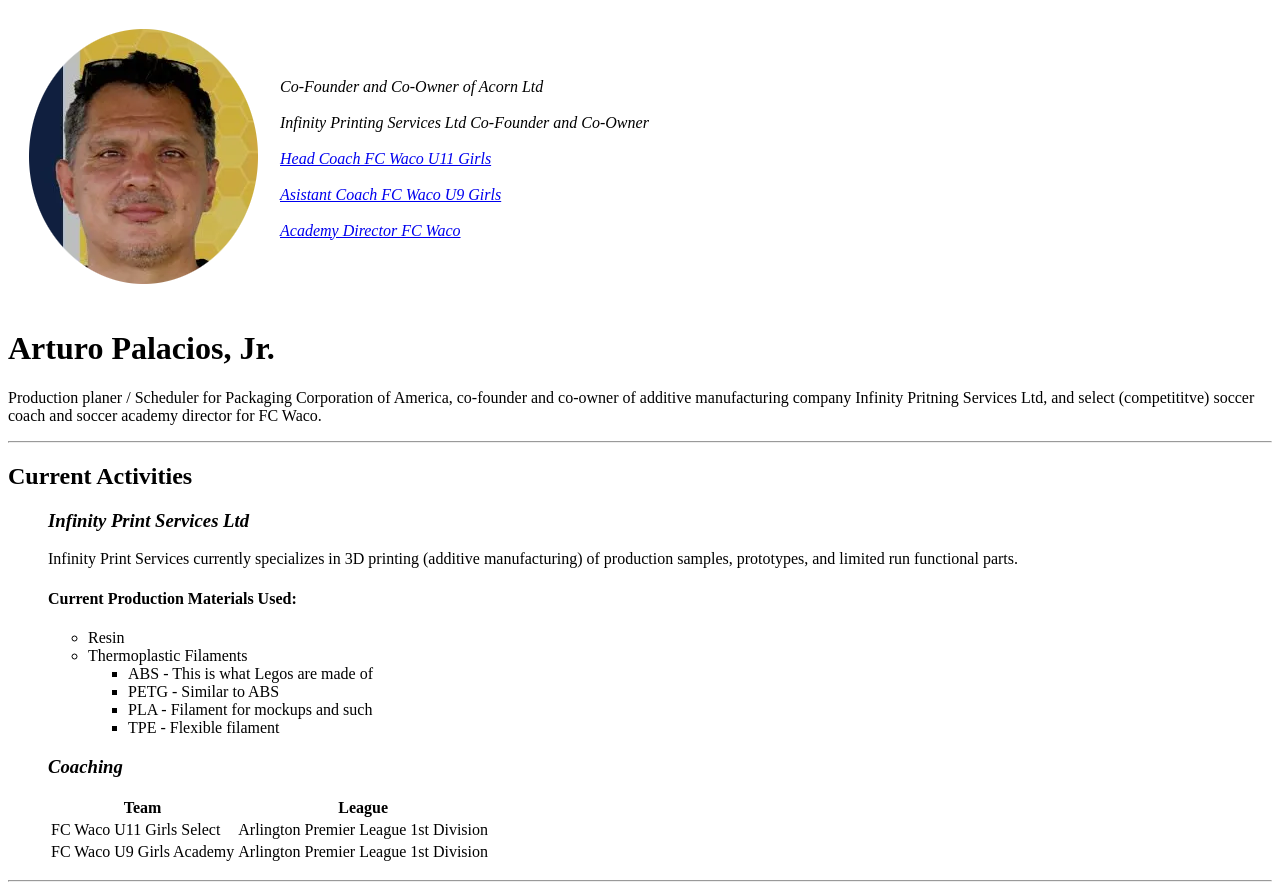
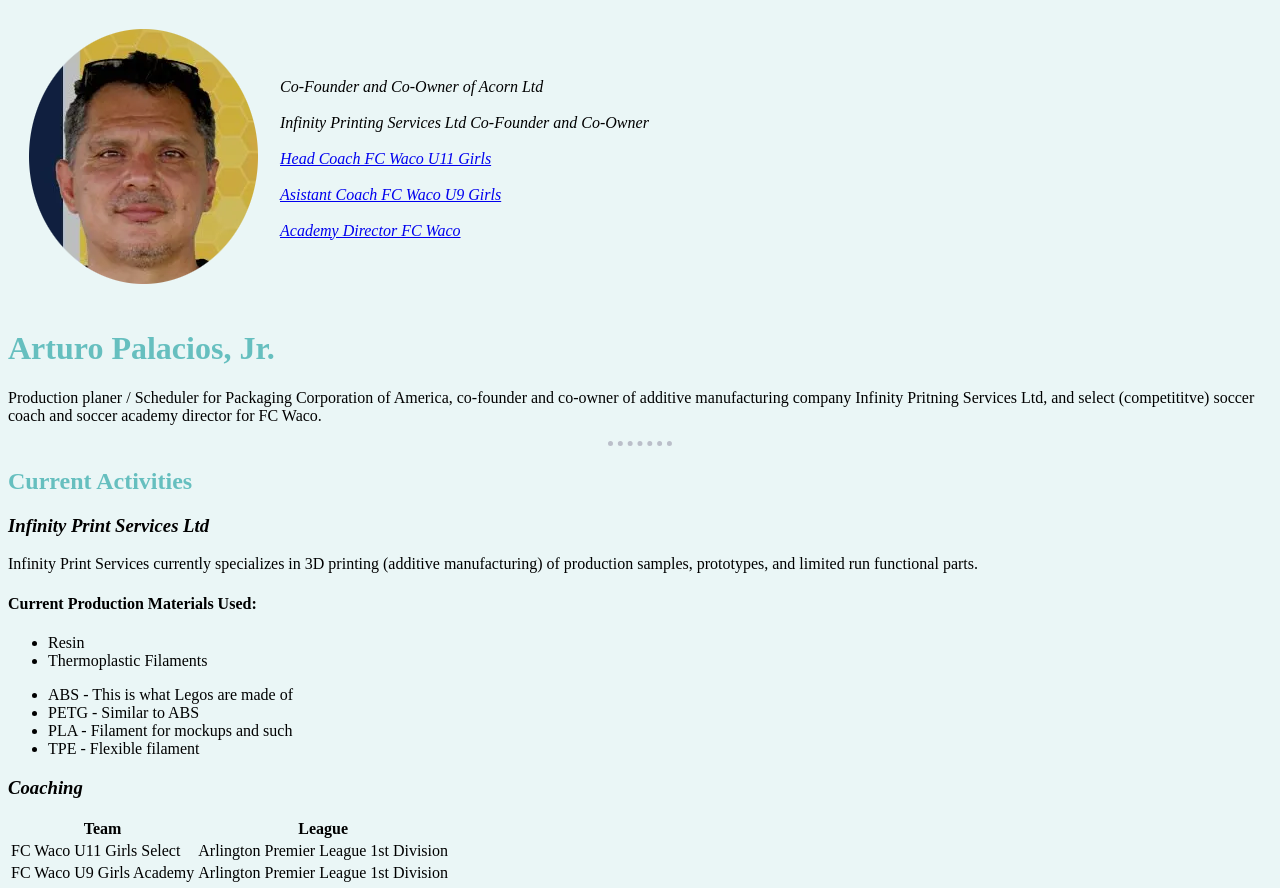
Before and after one commit to apj570/cv, a plain HTML site: page index.html in a window 1280 px wide. Shown: the top 888 px of the page. Drawn offline with Linux system fonts and the light colour scheme.

Commit message:
v2 201109

```diff
--- /dev/null
+++ b/css/styles.css
@@ -0,0 +1,32 @@
+
+
+
+body {
+
+      background-color: #eaf6f6;
+
+      }
+hr {
+
+      border-style: dotted none none;
+      height: 2px;
+      width: 5%;
+      border-width: 5px;
+      border-color: #bbbfca;
+      }
+
+ h1 {
+
+      color: #66bfbf;
+      text-transform: none;
+
+
+      }
+
+
+
+  h2 {
+
+           color: #66bfbf;
+
+           }
--- a/index.html
+++ b/index.html
@@ -6,6 +6,11 @@
   <meta name="author" content="apj">
   <meta name="description" content="General information about apj">
   <title>∞ APJ's Personal Site</title>
+
+  <link rel="stylesheet" href="css/styles.css">
+
+
+
 </head>
 
 <body>
@@ -40,7 +45,7 @@
   <h2>Current Activities</h2>
 
 
-  <ul>
+
 
     <h3><em>Infinity Print Services Ltd</em></h3>
 
@@ -53,6 +58,7 @@
 
       <li>Resin</li>
       <li>Thermoplastic Filaments</li>
+    </ul>
       <ul>
         <li>ABS - This is what Legos are made of</li>
         <li>PETG - Similar to ABS</li>
@@ -60,7 +66,7 @@
         <li>TPE - Flexible filament</li>
       </ul>
 
-    </ul>
+
 
     <h3><em>Coaching</em></h3>
 
@@ -84,7 +90,7 @@
       </tbody>
     </table>
 
-  </ul>
+
   </p>
 
 
@@ -150,7 +156,7 @@
 
   <hr>
 
-  <h3>Skills</h3>
+  <h2>Skills</h2>
 
   <table cellspacing="20">
     <tr>
```
Also changed, not shown: contact.html (+6 -2 lines), soccer-academy.html (+9 -1 lines).
